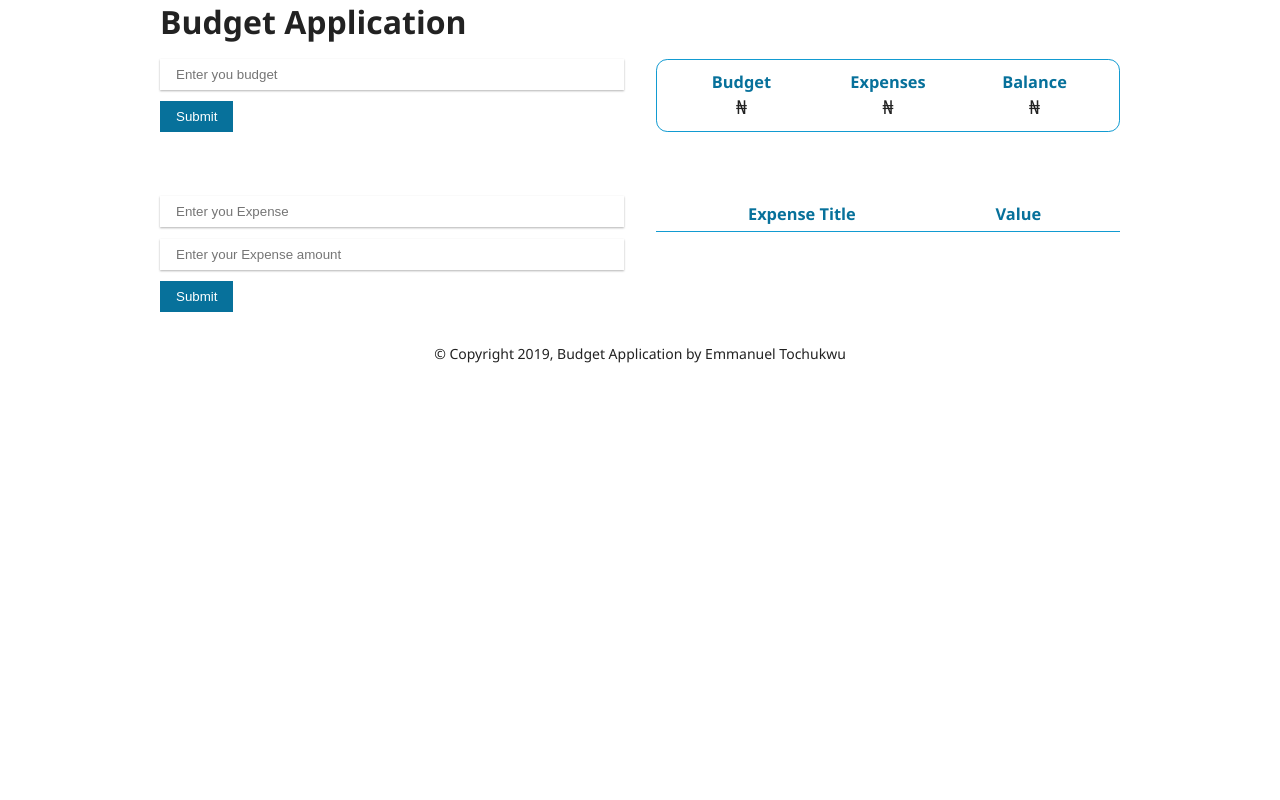
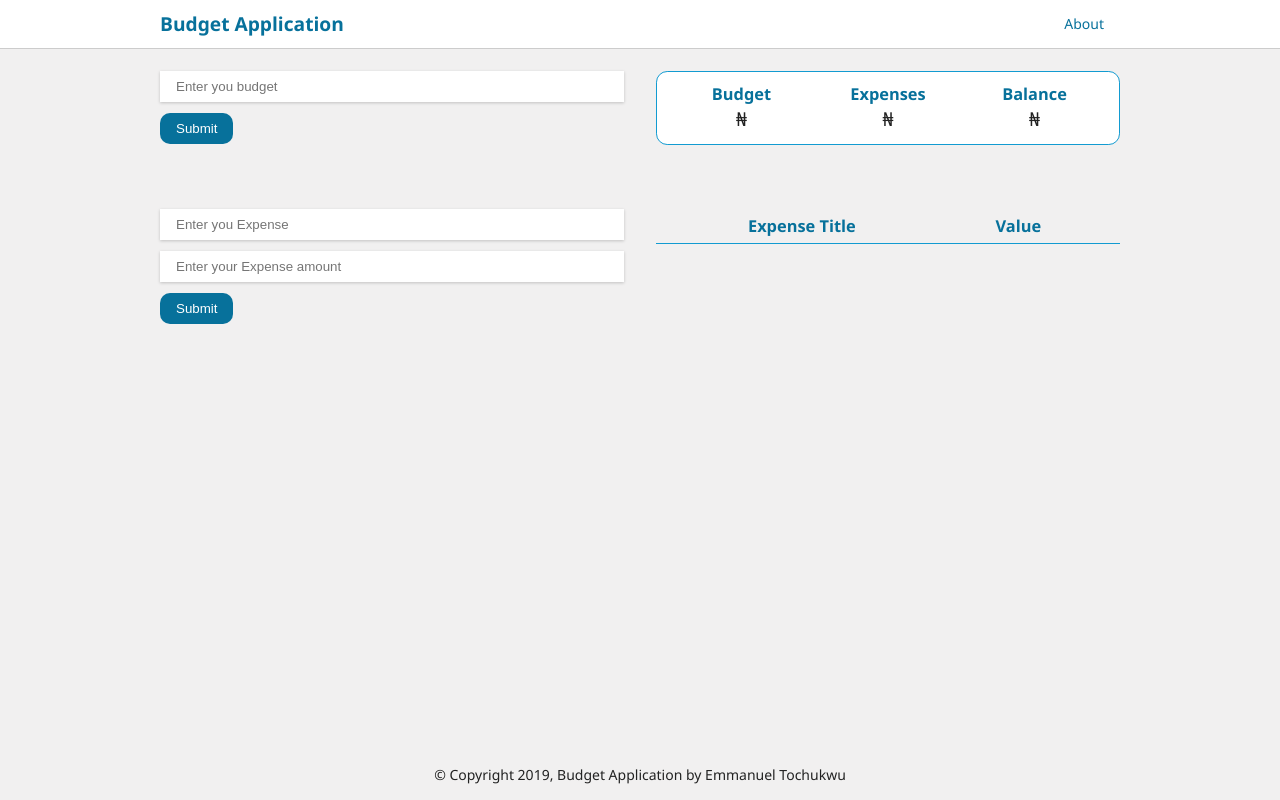
Before and after one commit to joviksdev/Budget-Application, a plain HTML site: page index.html in a window 1280 px wide. Drawn offline with Linux system fonts and the light colour scheme.

Commit message:
Made some update in the CSS file, as well as on the about page html file

```diff
--- a/css/main.css
+++ b/css/main.css
@@ -2,7 +2,7 @@
   --primary-color: rgb(18, 155, 209);
   --text-color: #222222;
   --secondary-color: rgb(7, 113, 155);
-  --box-shadow: 0px 1px 2px rgba(0, 0, 0, 0.3);
+  --box-shadow: 0px 1px 3px rgba(0, 0, 0, 0.2);
 }
 
 * {
@@ -11,10 +11,26 @@
   padding: 0;
 }
 
+a {
+  text-decoration: none;
+}
+
+ul {
+  list-style: none;
+}
+
 body {
   font-family: 'Segoe UI', Tahoma, Geneva, Verdana, sans-serif;
+  display: flex;
+  flex-direction: column;
+  min-height: 100vh;
   font-size: 14px;
+  background-color: rgb(241, 240, 240);
   color: var(--text-color);
+}
+
+main {
+  flex: 1;
 }
 
 .container {
@@ -23,9 +39,34 @@ body {
   margin: 0 auto;
 }
 
-.text-heading {
-  font-size: 2rem;
-  margin-bottom: 1rem;
+header {
+  background-color: white;
+  border-bottom: 1px solid rgba(0, 0, 0, 0.2);
+}
+
+header div {
+  display: flex;
+  justify-content: space-between;
+  align-items: center;
+  padding: 0.4rem 0;
+}
+
+header h2 {
+  font-size: 1.2rem;
+  color: var(--secondary-color);
+}
+
+header a {
+  color: var(--secondary-color);
+  transition: all 600ms;
+  padding: 0.5rem 1rem;
+  border-radius: 10px;
+}
+
+header a:hover {
+  opacity: 0.8;
+  color: white;
+  background-color: var(--primary-color);
 }
 
 .budget-control {
@@ -35,6 +76,7 @@ body {
   grid-row-gap: 4rem;
   justify-content: center;
   align-items: center;
+  margin-top: 1.4rem;
 }
 
 .form-control {
@@ -56,6 +98,12 @@ input[type='text'] {
   background-color: var(--secondary-color);
   color: white;
   cursor: pointer;
+  border-radius: 10px;
+}
+
+.back {
+  display: inline-block;
+  margin: 0.4rem 0;
 }
 
 .btn:hover {
@@ -64,10 +112,12 @@ input[type='text'] {
 
 .display-budget {
   display: grid;
+  grid: 0.7rem;
+  align-items: center;
+  justify-content: center;
+  background-color: white;
   grid-template-columns: repeat(3, 1fr);
   width: 100%;
-  align-items: center;
-  grid: 0.7rem;
   padding: 0.7rem;
   border: 1px solid var(--primary-color);
   border-radius: 0.7rem;
@@ -114,6 +164,7 @@ td {
 .footer {
   margin-top: 2rem;
   text-align: center;
+  padding: 1rem;
 }
 
 .error {
@@ -127,11 +178,15 @@ td {
   background-color: green;
 }
 
-ul {
-  list-style: none;
+.about {
+  margin-top: 1rem;
 }
 
-@media screen and (max-width: 790px) {
+.about h3 {
+  color: var(--secondary-color);
+}
+
+@media screen and (max-width: 800px) {
   .budget-control {
     display: grid;
     grid-template-columns: 1fr;
--- a/index.html
+++ b/index.html
@@ -6,15 +6,21 @@
     <meta name="viewport" content="width=device-width, initial-scale=1.0">
     <meta http-equiv="X-UA-Compatible" content="ie=edge">
 
-    <link rel="stylesheet" href="css/main.css">
+    <link rel="stylesheet" href="./css/main.css">
     <title>Budget Application</title>
+
 </head>
 
 <body>
+    <header>
+        <div class="container">
+            <h2 class="text-heading">Budget Application</h2>
+            <a href="about.html">About</a>
+        </div>
+    </header>
 
-    <div class="container">
-        <h2 class="text-heading">Budget Application</h2>
-        <div class="budget-control">
+    <main>
+        <div class="budget-control container">
             <form class="budget-form">
                 <div class="budget-error"></div>
                 <div class="form-control">
@@ -52,14 +58,14 @@
             <div class="table-output"></div>
 
         </div>
-    </div>
 
+    </main>
 
     <footer class="footer container">
         <p class="footer-text">&copy; Copyright 2019, Budget Application by Emmanuel Tochukwu</p>
     </footer>
 
-    <script src="script/app.js"></script>
+    <script src="./script/app.js"></script>
 </body>
 
 </html>
```
Also changed, not shown: about.html (added, +34 -0 lines).
